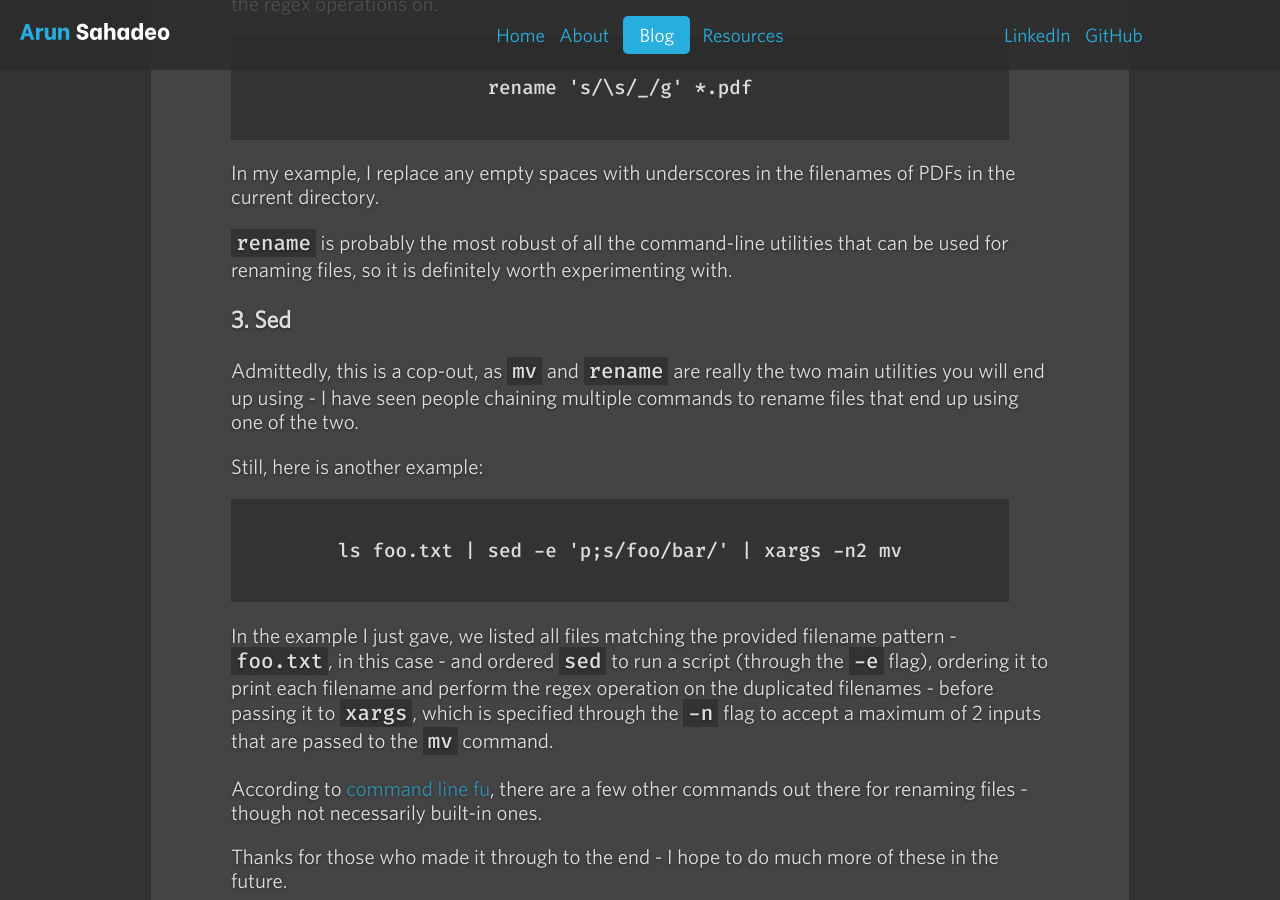
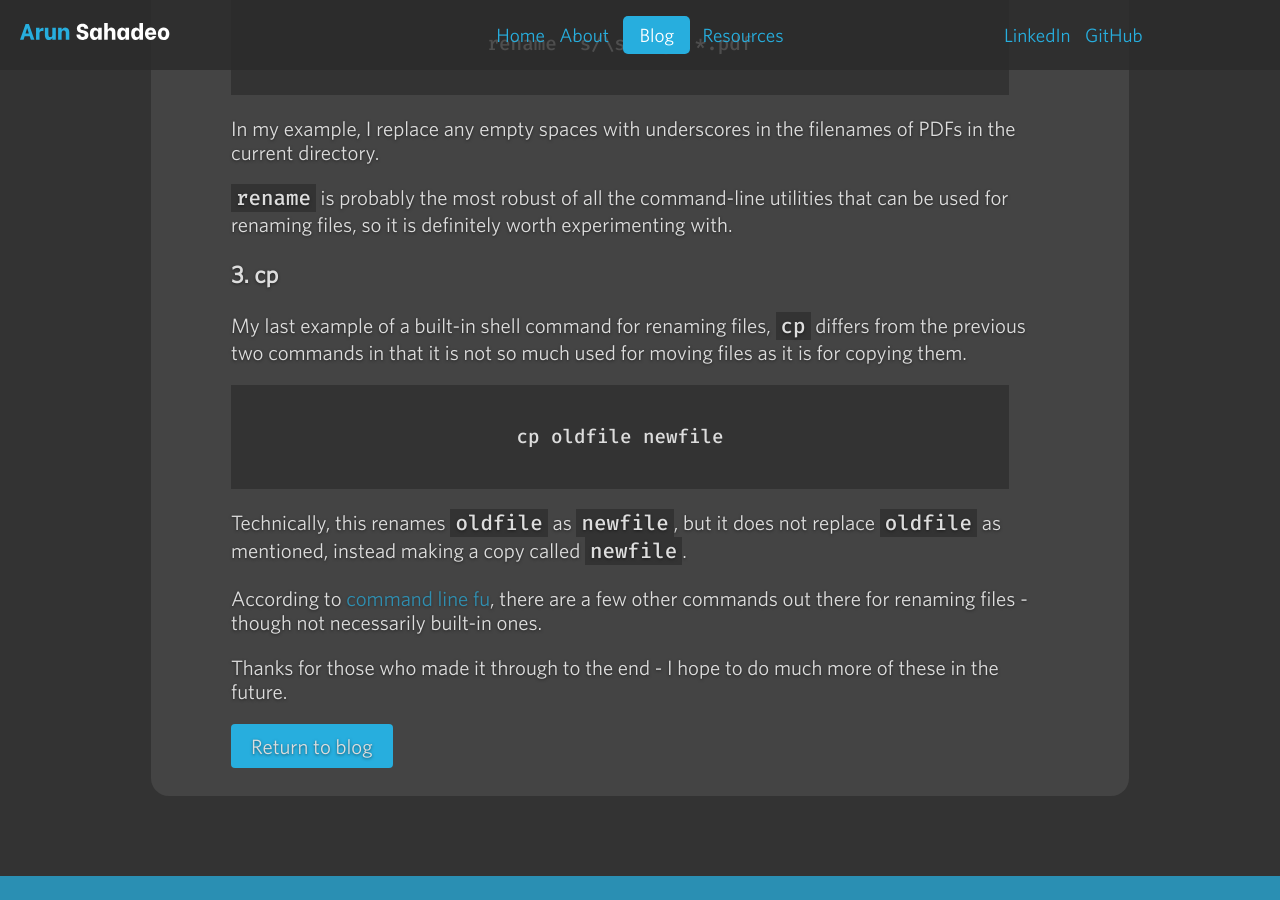
Before and after one commit to ArunSahadeo/ArunSahadeo.github.io, a Jekyll site: the page built from _posts/2020-06-13-renaming-files-in-linux.markdown, in a window 1280 px wide and 900 px high, scrolled down 990 px. Built offline with Jekyll 4.4.1, drawn with Linux system fonts in a browser that asks for light colours; some web fonts are replaced; some of the changed text lies outside the part shown.

Commit message:
Update article

```diff
--- a/_posts/2020-06-13-renaming-files-in-linux.markdown
+++ b/_posts/2020-06-13-renaming-files-in-linux.markdown
@@ -18,11 +18,6 @@ keywords:
     - programming
     - bash
 ---
-
-<small>
-<em>(Thanks to one of the contributions on <a href="https://www.commandlinefu.com/" target="_blank">https://www.commandlinefu.com/</a>)</em>
-</small>
-
 There are many great command-line utilities I've come across for the express purpose of renaming files in Linux. Here are a few of them:
 
 {:.whitney-bold}
@@ -53,17 +48,15 @@ In my example, I replace any empty spaces with underscores in the filenames of P
 
 `rename` is probably the most robust of all the command-line utilities that can be used for renaming files, so it is definitely worth experimenting with.
 
-### 3. Sed
+### 3. cp
 
-Admittedly, this is a cop-out, as `mv` and `rename` are really the two main utilities you will end up using - I have seen people chaining multiple commands to rename files that end up using one of the two.
-
-Still, here is another example:
+My last example of a built-in shell command for renaming files, `cp` differs from the previous two commands in that it is not so much used for moving files as it is for copying them.
 
 {% highlight shell %}
-ls foo.txt | sed -e 'p;s/foo/bar/' | xargs -n2 mv
+cp oldfile newfile
 {% endhighlight %}
 
-In the example I just gave, we listed all files matching the provided filename pattern - `foo.txt`, in this case - and ordered `sed` to run a script (through the `-e` flag), ordering it to print each filename and perform the regex operation on the duplicated filenames - before passing it to `xargs`, which is specified through the `-n` flag to accept a maximum of 2 inputs that are passed to the `mv` command.
+Technically, this renames `oldfile` as `newfile`, but it does not replace `oldfile` as mentioned, instead making a copy called `newfile`.
 
 According to [command line fu](https://www.commandlinefu.com/), there are a few other commands out there for renaming files - though not necessarily built-in ones.
 
```
